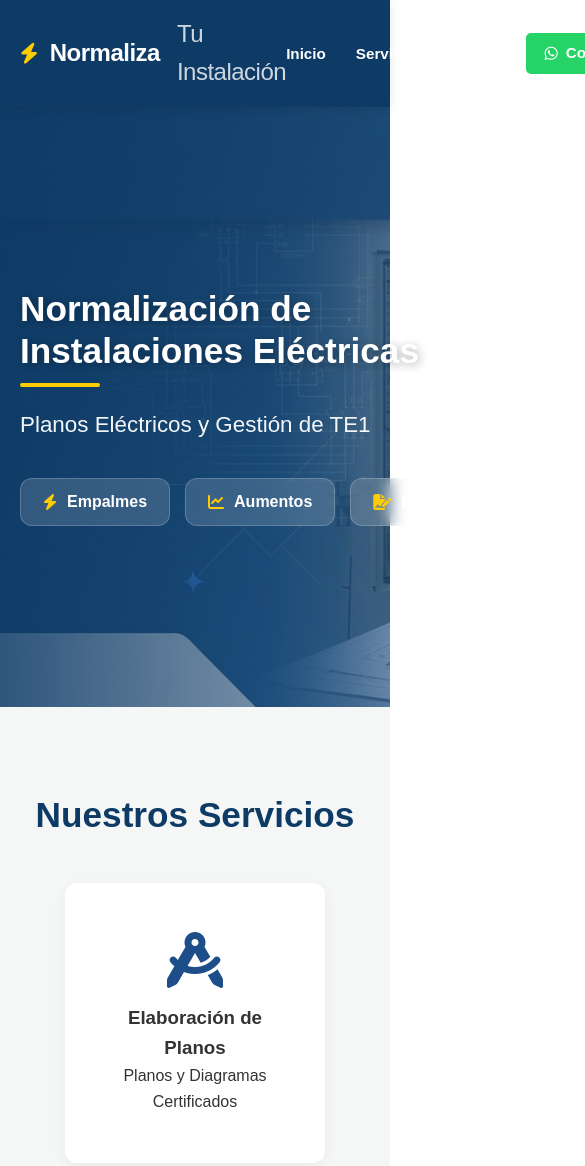
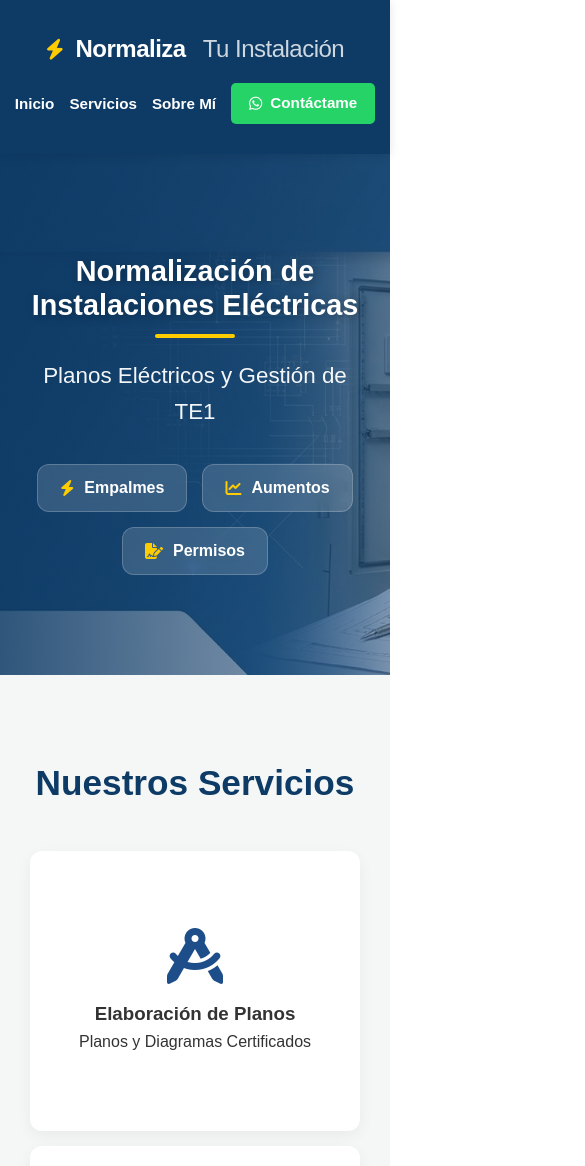
Before and after one commit to franharleypaz-design/normalizatuinstalacion-.cl, a plain HTML site: page index.html in a window 390 px wide. Shown: the top 1166 px of the page, 585 px wide, since content can reach past the window. Drawn offline with Linux system fonts and the light colour scheme.

Commit message:
style.css

```diff
--- a/style.css
+++ b/style.css
@@ -158,3 +158,64 @@ footer { background: #111; color: white; text-align: center; padding: 40px 0; }
     .social-links { justify-content: center; }
     .social-item { width: 100%; justify-content: center; }
 }
+
+/* --- AJUSTES RESPONSIVOS FINALES --- */
+
+@media (max-width: 1024px) {
+    .container { padding: 0 30px; }
+    .hero-text h1 { font-size: 2.8rem; }
+}
+
+@media (max-width: 768px) {
+    /* Header y Nav */
+    .nav-header {
+        flex-direction: column;
+        gap: 15px;
+        padding: 15px 0;
+    }
+    nav ul {
+        gap: 15px;
+        flex-wrap: wrap;
+        justify-content: center;
+    }
+
+    /* Hero Section */
+    .hero-banner { height: auto; padding: 100px 0; text-align: center; }
+    .hero-text h1 { font-size: 2.2rem; margin: 0 auto 20px; }
+    .hero-text h1::after { left: 50%; transform: translateX(-50%); }
+    .features-minimal { justify-content: center; flex-wrap: wrap; }
+
+    /* Cards */
+    .grid-layout { gap: 15px; }
+    .card, .te1-card {
+        flex: 1 1 calc(50% - 20px); /* Dos por fila en tablets */
+        max-width: 100%;
+    }
+
+    /* Sobre Mí */
+    .about-content { flex-direction: column; text-align: center; }
+    .about-image { max-width: 250px; margin-bottom: 30px; }
+}
+
+@media (max-width: 480px) {
+    /* Todo a una sola columna en teléfonos pequeños */
+    .card, .te1-card {
+        flex: 1 1 100%;
+    }
+
+    .hero-text h1 { font-size: 1.8rem; }
+
+    .social-links {
+        flex-direction: column;
+        align-items: center;
+    }
+    .social-item { width: 100%; justify-content: center; }
+
+    /* Ajuste para que las imágenes hover funcionen bien en touch */
+    .card-planos:active .hover-img,
+    .card-te1:active .hover-img,
+    .card-aumento:active .hover-img,
+    .card-municipal:active .hover-img {
+        opacity: 1;
+    }
+}
```
